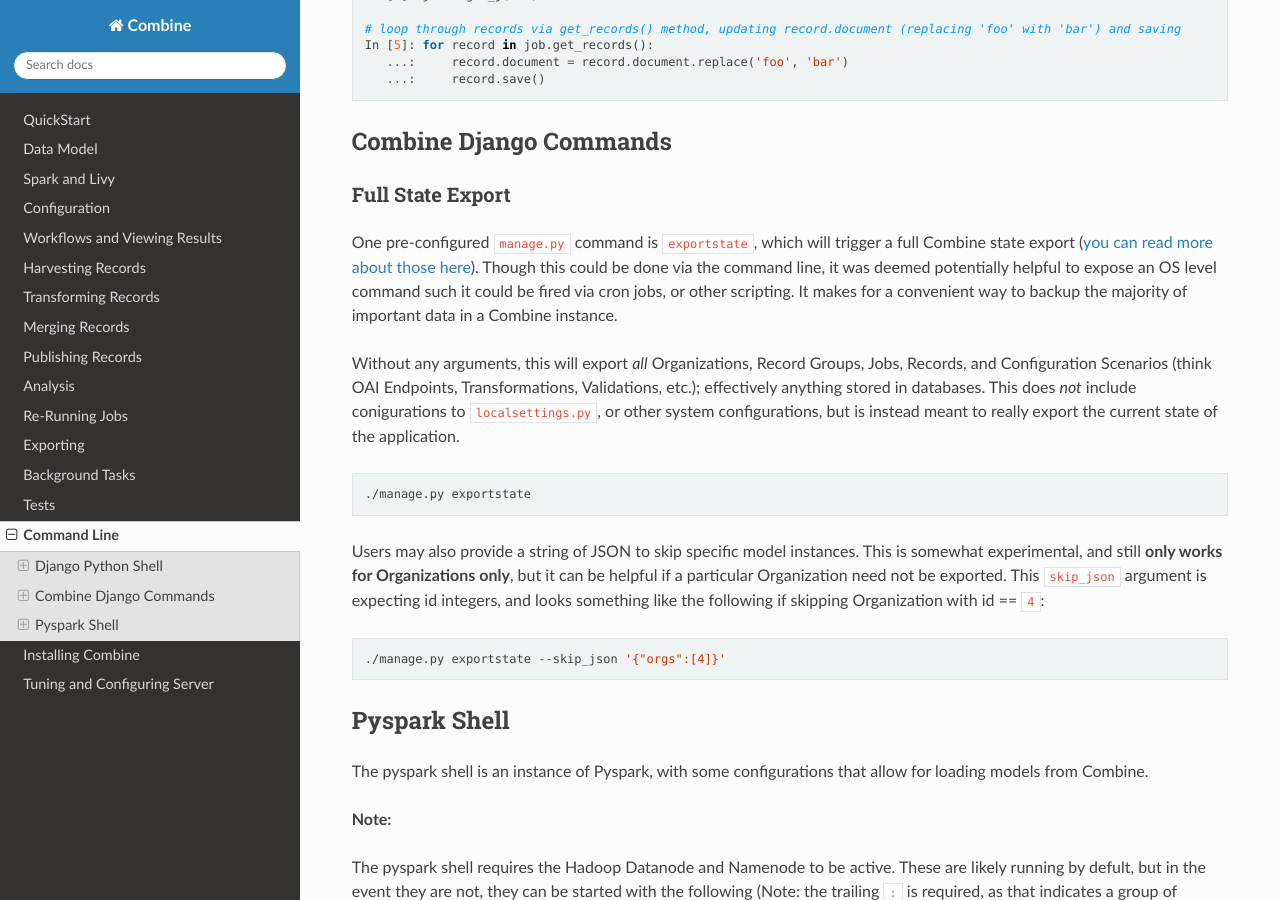
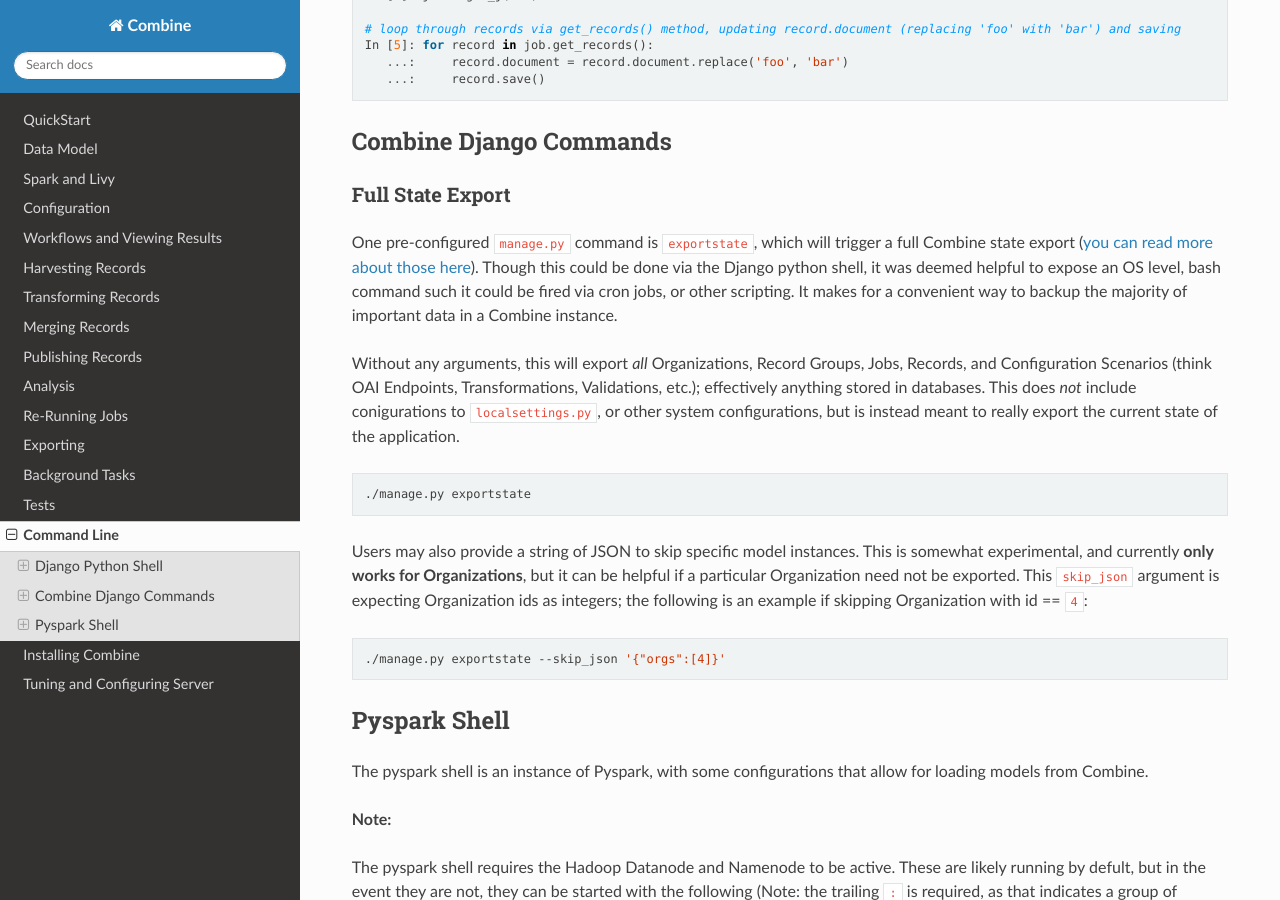
Before and after one commit to MI-DPLA/combine, a Sphinx documentation site: the page built from docs/command_line.rst, in a window 1280 px wide and 900 px high, scrolled down 1857 px. Built offline with Sphinx 7.4.7 and the Read the Docs theme 2.0.0, drawn with Linux system fonts in a browser that asks for light colours.

Commit message:
command line docs

```diff
--- a/docs/command_line.rst
+++ b/docs/command_line.rst
@@ -111,7 +111,7 @@
 Full State Export
 -----------------
 
-One pre-configured ``manage.py`` command is ``exportstate``, which will trigger a full Combine state export (`you can read more about those here <exporting.html#state-export-and-import>`_).  Though this could be done via the command line, it was deemed potentially helpful to expose an OS level command such it could be fired via cron jobs, or other scripting.  It makes for a convenient way to backup the majority of important data in a Combine instance.
+One pre-configured ``manage.py`` command is ``exportstate``, which will trigger a full Combine state export (`you can read more about those here <exporting.html#state-export-and-import>`_).  Though this could be done via the Django python shell, it was deemed helpful to expose an OS level, bash command such it could be fired via cron jobs, or other scripting.  It makes for a convenient way to backup the majority of important data in a Combine instance.
 
 Without any arguments, this will export *all* Organizations, Record Groups, Jobs, Records, and Configuration Scenarios (think OAI Endpoints, Transformations, Validations, etc.); effectively anything stored in databases.  This does *not* include conigurations to ``localsettings.py``, or other system configurations, but is instead meant to really export the current state of the application.
 
@@ -119,7 +119,7 @@
 
     ./manage.py exportstate
 
-Users may also provide a string of JSON to skip specific model instances.  This is somewhat experimental, and still **only works for Organizations only**, but it can be helpful if a particular Organization need not be exported.  This ``skip_json`` argument is expecting id integers, and looks something like the following if skipping Organization with id == ``4``:
+Users may also provide a string of JSON to skip specific model instances.  This is somewhat experimental, and currently **only works for Organizations**, but it can be helpful if a particular Organization need not be exported.  This ``skip_json`` argument is expecting Organization ids as integers; the following is an example if skipping Organization with id == ``4``:
 
 .. code-block:: bash
 
```
